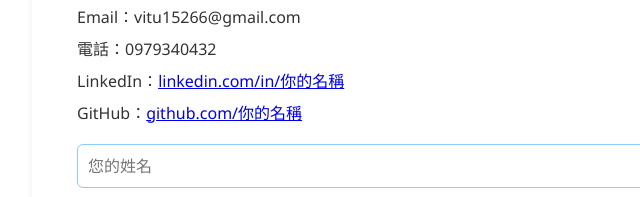
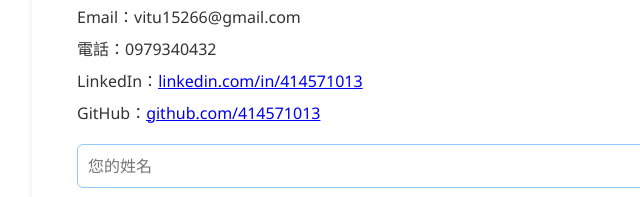
Before and after one commit to 414571013/homework, a plain HTML site: page index.html in a window 1280 px wide. Shown: the part 1714-1911 px from the top of the page, 158-798 px from the left. Drawn offline with Linux system fonts and the light colour scheme.

Commit message:
init: set up resume website project

```diff
--- a/index.html
+++ b/index.html
@@ -86,8 +86,8 @@
       <ul class="contact-list">
         <li>Email：vitu15266@gmail.com</li>
         <li>電話：0979340432</li>
-        <li>LinkedIn：<a href="https://linkedin.com/in/你的名稱" target="_blank">linkedin.com/in/你的名稱</a></li>
-        <li>GitHub：<a href="https://github.com/你的名稱" target="_blank">github.com/你的名稱</a></li>
+        <li>LinkedIn：<a href="https://linkedin.com/in/414571013" target="_blank">linkedin.com/in/414571013</a></li>
+        <li>GitHub：<a href="https://github.com/414571013" target="_blank">github.com/414571013</a></li>
       </ul>
       <form class="contact-form">
         <input type="text" placeholder="您的姓名" required>
```
